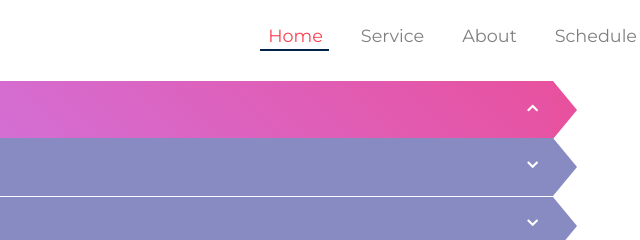
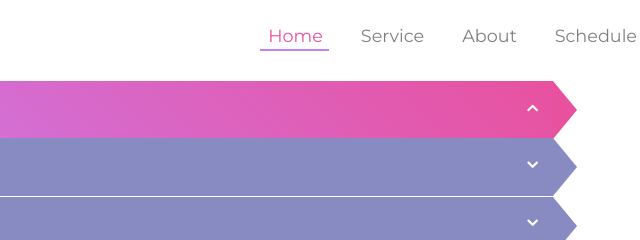
Before and after one commit to sumi-web/agentReg, a plain HTML site: page index.html in a window 1280 px wide. In both pictures the pointer is over the link "Home". Shown: the top 240 px of the page, 523-1163 px from the left. Drawn offline with nearby package versions, Linux system fonts and the light colour scheme.

Commit message:
small chnage

```diff
--- a/styles.css
+++ b/styles.css
@@ -94,7 +94,7 @@ li {
   bottom: 8px;
   height: 1.3px;
   width: 0;
-  background-color: #002347;
+  background-color: #c87ff2;
   transition: width .3s ease-in;
 }
 
@@ -104,7 +104,7 @@ li {
 }
 
 .nav-item a:hover {
-  color: #fa4251 !important;
+  color: #e8519f !important;
   transition: color .2s linear;
 }
 
```
